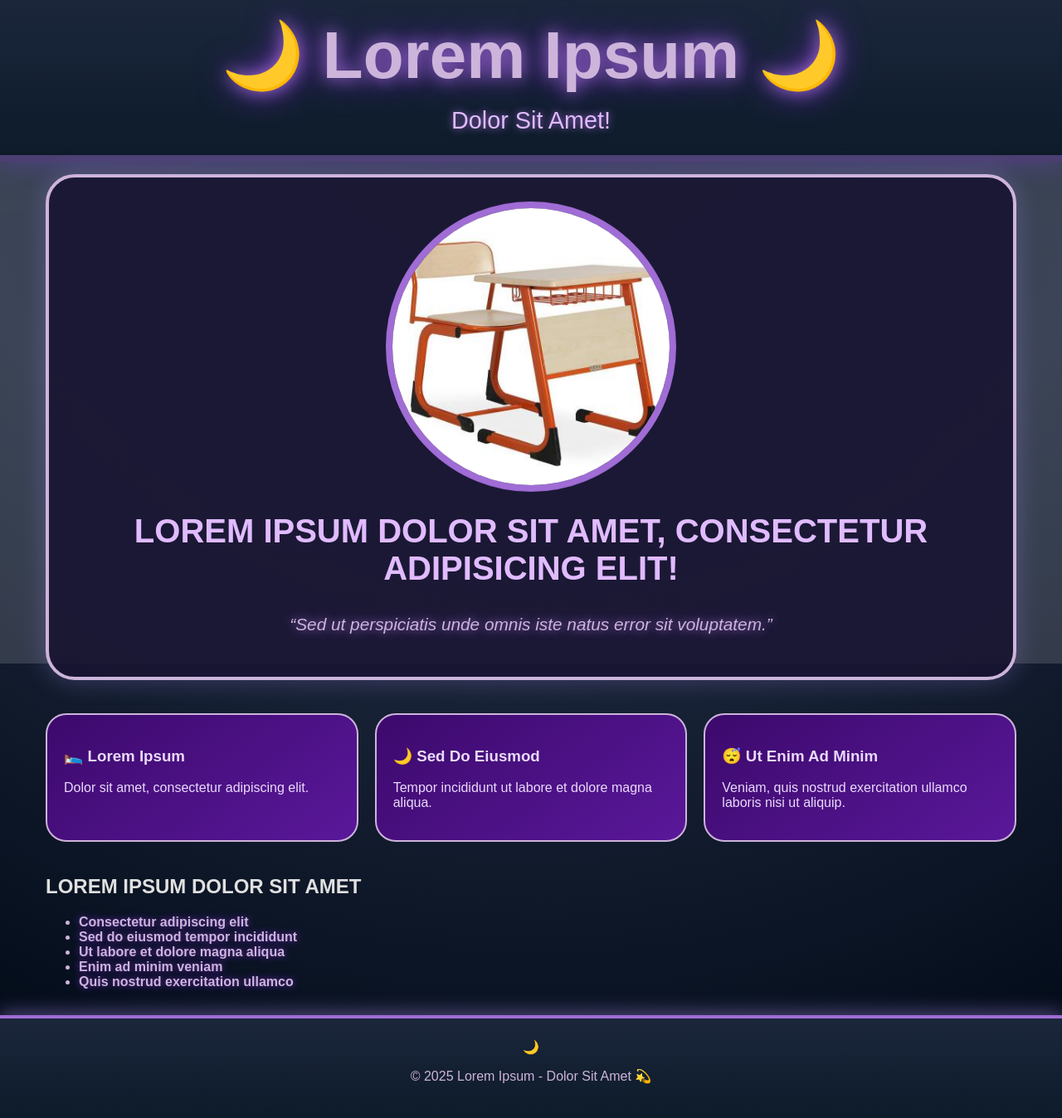
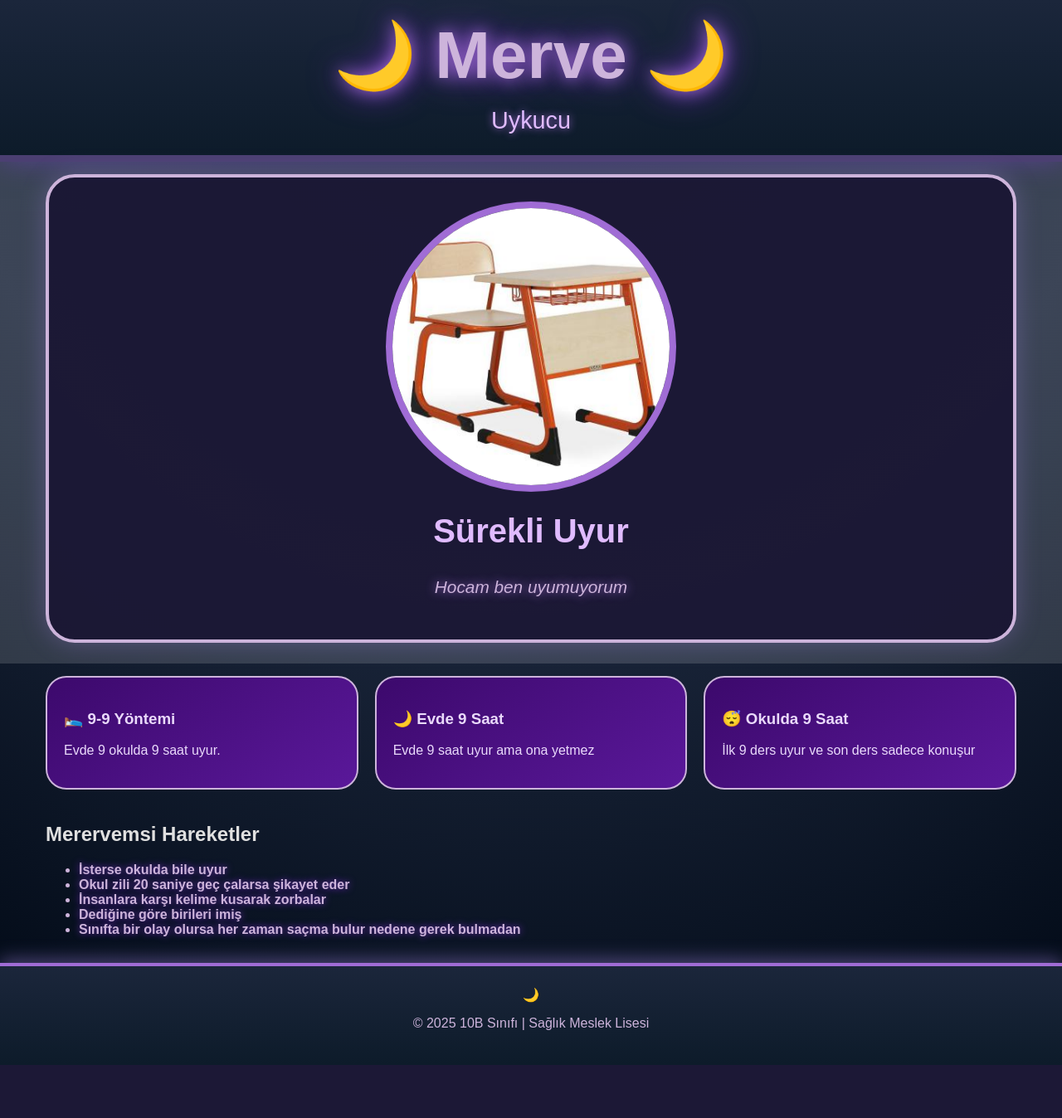
Before and after one commit to LoLChC/10B, a Django app: page /merve/ in a window 1280 px wide. Shown: the whole page at 83% size. After the commit the page ends 1284 px from the top, so only its background shows below. Run offline with Django 4.2, Linux system fonts and the light colour scheme; data comes from the database, SQL or seed files in the repository.

Commit message:
Auto commit

```diff
--- a/main/templates/merve.html
+++ b/main/templates/merve.html
@@ -4,14 +4,14 @@
 <head>
     <meta charset="UTF-8">
     <meta name="viewport" content="width=device-width, initial-scale=1.0">
-    <title>Lorem Ipsum - Akşam Teması 😴</title>
+    <title>Uykucu Merve 😴</title>
     <link rel="stylesheet" href="{% static 'css/merve.css' %}">
     <link rel="shortcut icon" href="{% static 'images/merve.jpg' %}" type="image/jpg">
 </head>
 <body>
     <header class="header">
-        <h1 class="title">🌙 Lorem Ipsum 🌙</h1>
-        <div class="subtitle">Dolor Sit Amet!</div>
+        <h1 class="title">🌙 Merve 🌙</h1>
+        <div class="subtitle">Uykucu</div>
     </header>
 
     <div class="container">
@@ -22,43 +22,43 @@
                 <div class="sleep-cloud cloud-right"></div>
             </div>
             <h2 style="color: #E0BBFF; font-size: clamp(1.8rem, 5vw, 2.5rem); margin-top: 20px;">
-                LOREM IPSUM DOLOR SIT AMET, CONSECTETUR ADIPISICING ELIT!
+                Sürekli Uyur
             </h2>
             <p class="warning-text">
-                “Sed ut perspiciatis unde omnis iste natus error sit voluptatem.”
+                Hocam ben uyumuyorum
             </p>
         </section>
 
         <div class="features">
             <div class="feature-box">
-                <h3>🛌 Lorem Ipsum</h3>
-                <p>Dolor sit amet, consectetur adipiscing elit.</p>
+                <h3>🛌 9-9 Yöntemi</h3>
+                <p>Evde 9 okulda 9 saat uyur.</p>
             </div>
             <div class="feature-box">
-                <h3>🌙 Sed Do Eiusmod</h3>
-                <p>Tempor incididunt ut labore et dolore magna aliqua.</p>
+                <h3>🌙 Evde 9 Saat</h3>
+                <p>Evde 9 saat uyur ama ona yetmez</p>
             </div>
             <div class="feature-box">
-                <h3>😴 Ut Enim Ad Minim</h3>
-                <p>Veniam, quis nostrud exercitation ullamco laboris nisi ut aliquip.</p>
+                <h3>😴 Okulda 9 Saat</h3>
+                <p>İlk 9 ders uyur ve son ders sadece konuşur</p>
             </div>
         </div>
 
         <section class="sleep-facts">
-            <h2>LOREM IPSUM DOLOR SIT AMET</h2>
+            <h2>Merervemsi Hareketler</h2>
             <ul>
-                <li class="heavy-text">Consectetur adipiscing elit</li>
-                <li class="heavy-text">Sed do eiusmod tempor incididunt</li>
-                <li class="heavy-text">Ut labore et dolore magna aliqua</li>
-                <li class="heavy-text">Enim ad minim veniam</li>
-                <li class="heavy-text">Quis nostrud exercitation ullamco</li>
+                <li class="heavy-text">İsterse okulda bile uyur</li>
+                <li class="heavy-text">Okul zili 20 saniye geç çalarsa şikayet eder</li>
+                <li class="heavy-text">İnsanlara karşı kelime kusarak zorbalar</li>
+                <li class="heavy-text">Dediğine göre birileri imiş</li>
+                <li class="heavy-text">Sınıfta bir olay olursa her zaman saçma bulur nedene gerek bulmadan</li>
             </ul>
         </section>
     </div>
 
     <footer class="footer">
         <div class="moon-icon">🌙</div>
-        <p>© 2025 Lorem Ipsum - Dolor Sit Amet 💫</p>
+        <p>© 2025 10B Sınıfı | Sağlık Meslek Lisesi</p>
     </footer>
 </body>
 </html>
--- a/main/templates/sevval.html
+++ b/main/templates/sevval.html
@@ -36,7 +36,7 @@
             </div>
         </section>
         <section class="elephant-facts">
-            <h2>ŞEVVAL’İN GÜÇLÜ ÖZELLİKLERİ</h2>
+            <h2>Şevvalimsi Özellikler</h2>
             <ul>
                 <li class="heavy-text">Mutant erkek kokusunu 10KM öteden alır</li>
                 <li class="heavy-text">Allahsız mı gördü kafadan vurur voleybol topunu</li>
```
